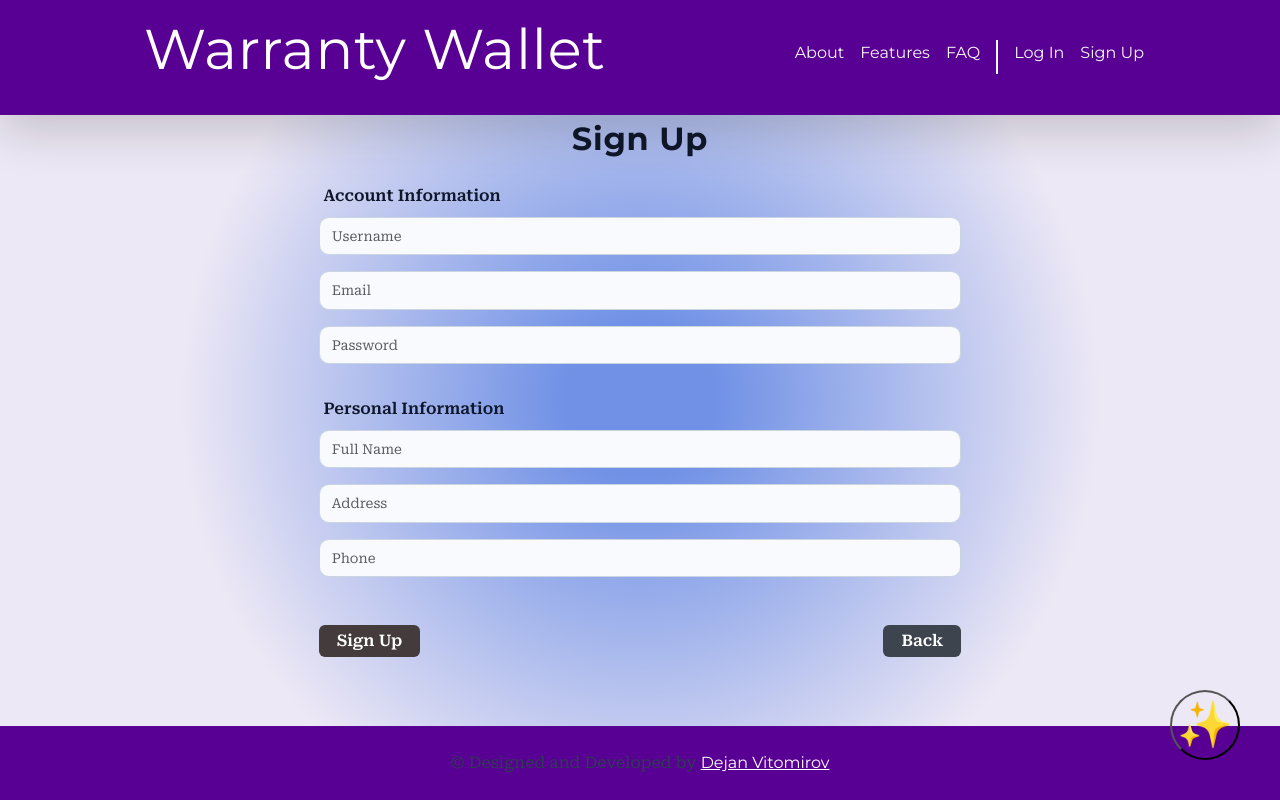
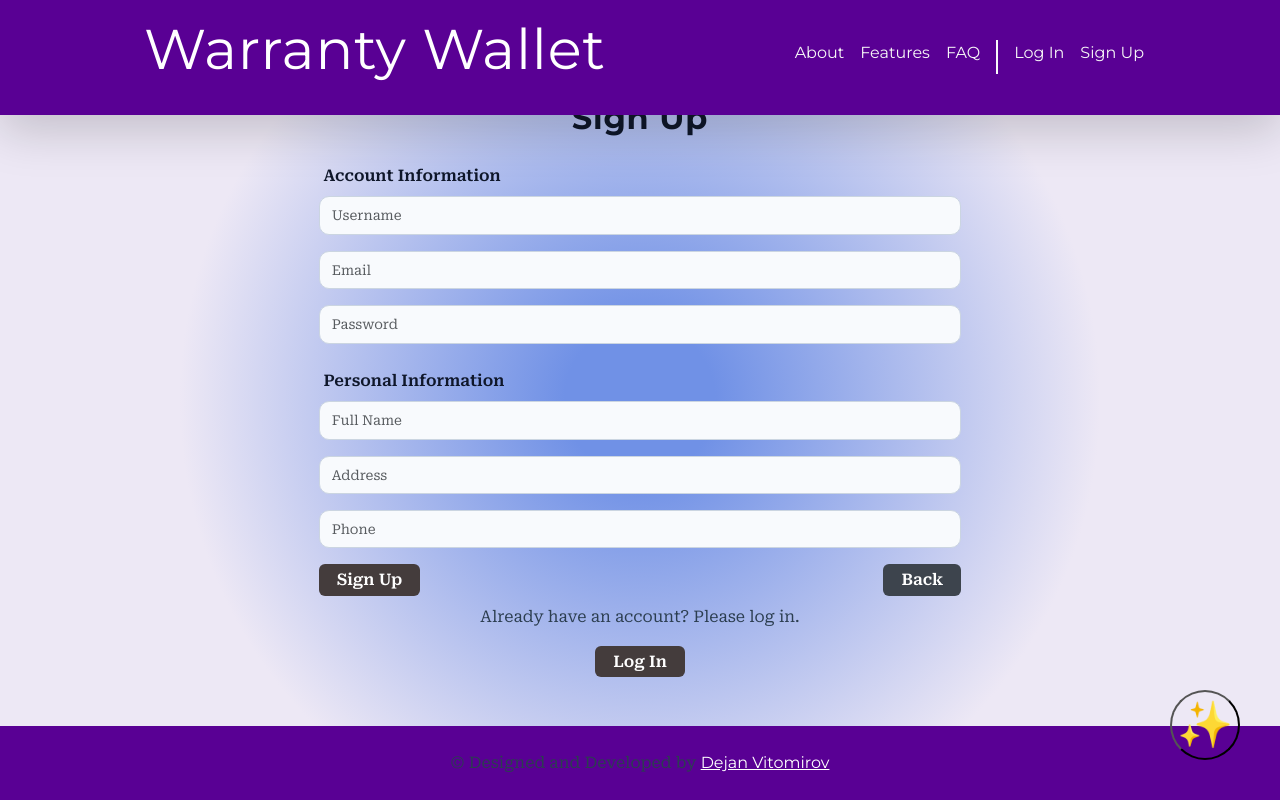
Before and after one commit to Vitomirov/warranty-wallet, a React (Vite) app in the folder src/frontend/: page /signup in a window 1280 px wide. Built offline with nearby package versions, Linux system fonts and the light colour scheme.

Commit message:
improved navigation in login/signup form

```diff
--- a/src/frontend/features/auth/LogIn.jsx
+++ b/src/frontend/features/auth/LogIn.jsx
@@ -1,6 +1,7 @@
 import React from "react";
 import Button from "../../ui/Button";
 import useLogin from "../../hooks/useLogin";
+import { useNavigate } from "react-router-dom";
 
 function LogIn() {
   const {
@@ -13,6 +14,8 @@ function LogIn() {
     handlePasswordChange,
     handleCancel,
   } = useLogin();
+
+  const navigate = useNavigate();
 
   return (
     <div className="container py-5">
@@ -52,7 +55,7 @@ function LogIn() {
                 </div>
               )}
 
-              <div className="d-flex justify-content-between gap-3">
+              <div className="d-flex justify-content-between gap-3 mb-3">
                 <Button type="submit" variant="primary" disabled={loading}>
                   {loading ? "Logging In..." : "Log In"}
                 </Button>
@@ -65,6 +68,18 @@ function LogIn() {
                 </Button>
               </div>
             </form>
+
+            {/* Dodato ispod forme */}
+            <div className="text-center mt-4">
+              <p>Don't have an account? Please sign up.</p>
+              <Button
+                type="button"
+                variant="primary"
+                onClick={() => navigate("/signup")}
+              >
+                Sign Up
+              </Button>
+            </div>
           </div>
         </div>
       </div>
--- a/src/frontend/features/auth/SignUp.jsx
+++ b/src/frontend/features/auth/SignUp.jsx
@@ -2,10 +2,12 @@ import React, { useState } from "react";
 import Button from "../../ui/Button";
 import useSignUp from "../../hooks/useSignUp";
 import useLogin from "../../hooks/useLogin"; // koristimo cancel iz login hooka
+import { useNavigate } from "react-router-dom";
 
 function SignUp() {
   const { handleCancel } = useLogin();
   const { handleSignUp, message, loading } = useSignUp();
+  const navigate = useNavigate();
 
   const [formData, setFormData] = useState({
     username: "",
@@ -60,7 +62,7 @@ function SignUp() {
                         required
                       />
                     </div>
-                    <div className="mb-3">
+                    <div className="mb-1">
                       <input
                         type="password"
                         className="form-control"
@@ -76,7 +78,7 @@ function SignUp() {
 
                 {/* Personal Information Section */}
                 <div className="col-12">
-                  <fieldset className="mb-3">
+                  <fieldset className="mb-2">
                     <legend>Personal Information</legend>
                     <div className="mb-3">
                       <input
@@ -100,7 +102,7 @@ function SignUp() {
                         required
                       />
                     </div>
-                    <div className="mb-3">
+                    <div className="mb-1">
                       <input
                         type="tel"
                         className="form-control"
@@ -121,7 +123,7 @@ function SignUp() {
                 </div>
               )}
 
-              <div className="form-buttons mt-3 d-flex justify-content-between">
+              <div className="form-buttons d-flex justify-content-between">
                 <Button type="submit" variant="primary" disabled={loading}>
                   {loading ? "Signing Up..." : "Sign Up"}
                 </Button>
@@ -134,6 +136,18 @@ function SignUp() {
                 </Button>
               </div>
             </form>
+
+            {/* Navigate to log in */}
+            <div className="text-center mt-2">
+              <p>Already have an account? Please log in.</p>
+              <Button
+                type="button"
+                variant="primary"
+                onClick={() => navigate("/login")}
+              >
+                Log In
+              </Button>
+            </div>
           </div>
         </div>
       </div>
--- a/src/frontend/pages/Hero.jsx
+++ b/src/frontend/pages/Hero.jsx
@@ -27,7 +27,7 @@ const Hero = () => {
               className="mb-3 title"
               variants={createSlideUpVariant(0.2)}
             >
-              <h1 className="title">Never lose a warranty again</h1>
+              Never lose a warranty again
             </motion.h1>
 
             {/* Subtitle */}
```
